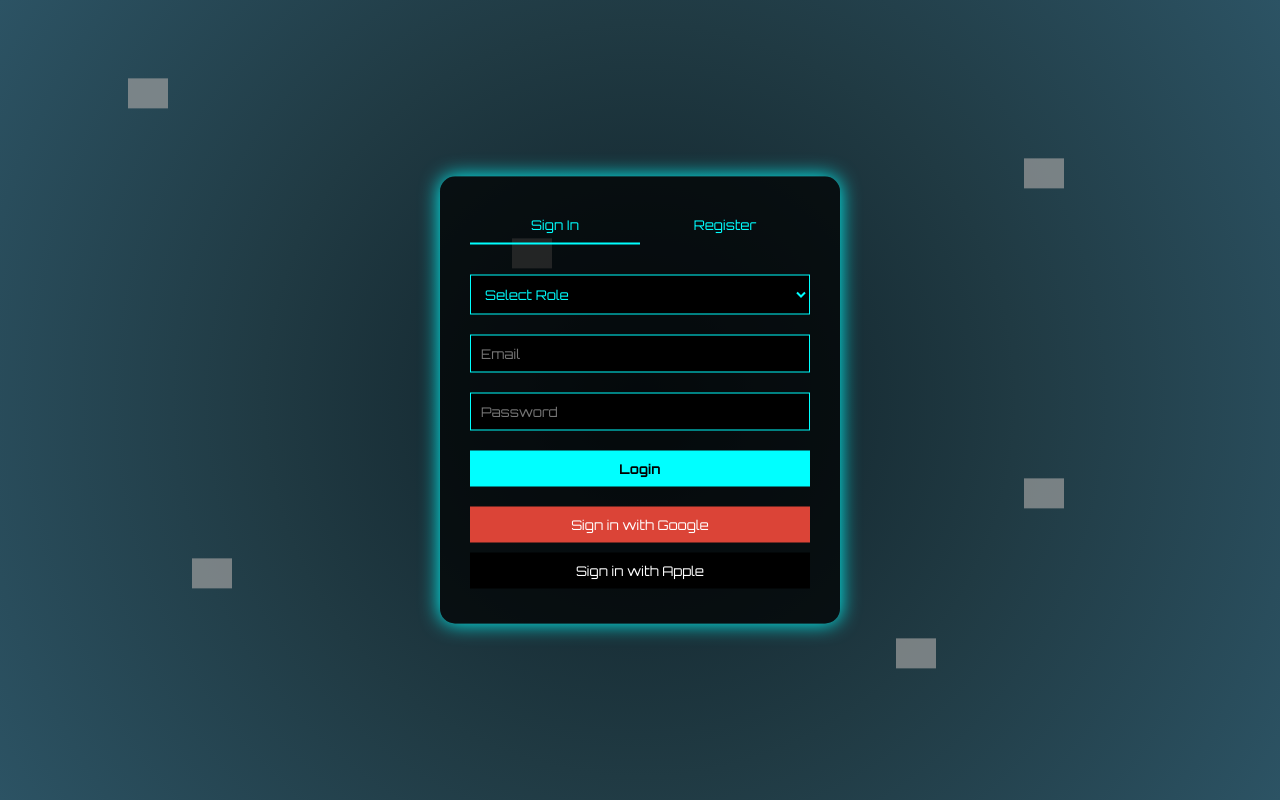
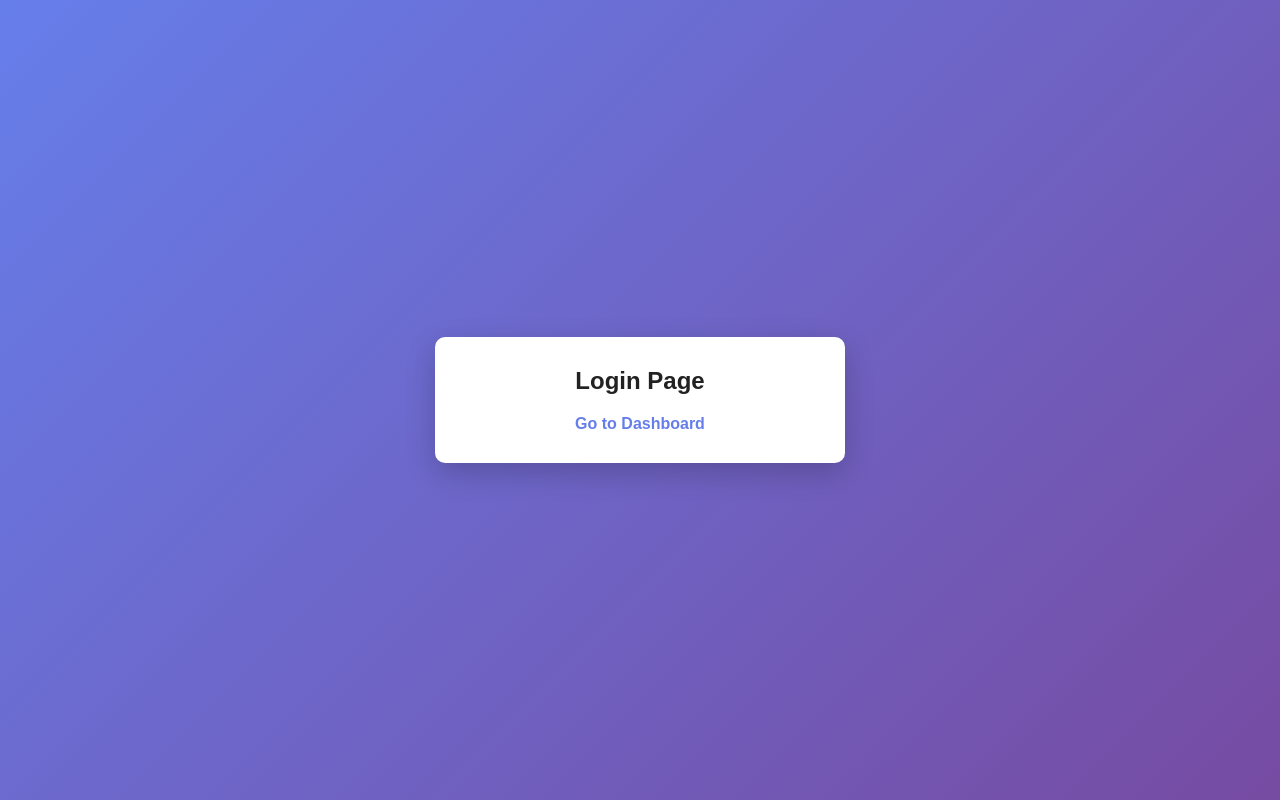
Before and after one commit to Antinshijo/cnn-blockchain, a Flask app: page / in a window 1280 px wide. Run offline with Flask 3, Linux system fonts and the light colour scheme; grey boxes are pictures that could not be loaded.

Commit message:
dashboard

```diff
--- a/templates/login.html
+++ b/templates/login.html
@@ -1,172 +1,52 @@
 <!DOCTYPE html>
-<html lang="en">
+<html>
 <head>
-<meta charset="UTF-8">
+<title>Login</title>
 <meta name="viewport" content="width=device-width, initial-scale=1.0">
-<title>Cyber Auth</title>
-<link href="https://fonts.googleapis.com/css2?family=Orbitron:wght@400;700&display=swap" rel="stylesheet">
+
 <style>
-*{margin:0;padding:0;box-sizing:border-box;font-family:'Orbitron',sans-serif}
 body{
+  margin:0;
   height:100vh;
-  background: radial-gradient(circle at center,#0f2027,#203a43,#2c5364);
-  overflow:hidden;
-  color:#0ff;
+  display:flex;
+  justify-content:center;
+  align-items:center;
+  background:linear-gradient(135deg,#667eea,#764ba2);
+  font-family:Arial, sans-serif;
 }
-.container{
-  position:relative;
-  z-index:2;
-  width:400px;
-  margin:auto;
-  top:50%;
-  transform:translateY(-50%);
+
+.box{
+  background:white;
+  width:350px;
   padding:30px;
-  border-radius:15px;
-  background:rgba(0,0,0,0.7);
-  box-shadow:0 0 20px #0ff;
+  border-radius:10px;
+  text-align:center;
+  box-shadow:0 10px 30px rgba(0,0,0,0.2);
 }
-.tabs{
-  display:flex;
-  justify-content:space-between;
-  margin-bottom:20px;
+
+h2{
+  margin-top:0;
+  color:#222;
 }
-.tabs button{
-  flex:1;
-  padding:10px;
-  border:none;
-  background:transparent;
-  color:#0ff;
-  cursor:pointer;
-  border-bottom:2px solid transparent;
+
+a{
+  color:#667eea;
+  text-decoration:none;
+  font-weight:bold;
 }
-.tabs button.active{border-color:#0ff}
-.form{display:none}
-.form.active{display:block}
-input,select{
-  width:100%;
-  margin:10px 0;
-  padding:10px;
-  background:black;
-  border:1px solid #0ff;
-  color:#0ff;
-}
-button.submit{
-  width:100%;
-  padding:10px;
-  background:#0ff;
-  border:none;
-  color:black;
-  font-weight:bold;
-  cursor:pointer;
-  margin-top:10px;
-}
-.social{
-  margin-top:15px;
-}
-.social button{
-  width:100%;
-  margin:5px 0;
-  padding:10px;
-  border:none;
-  cursor:pointer;
-}
-.google{background:#db4437;color:white}
-.apple{background:black;color:white;border:1px solid white}
-/* Floating Icons */
-.icon{
-  position:absolute;
-  width:40px;
-  animation:float 6s infinite ease-in-out;
-  opacity:0.7;
-}
-@keyframes float{
-  0%{transform:translateY(0px)}
-  50%{transform:translateY(-20px)}
-  100%{transform:translateY(0px)}
+
+a:hover{
+  text-decoration:underline;
 }
 </style>
 </head>
+
 <body>
 
-<!-- Floating Icons -->
-<img src="https://cdn-icons-png.flaticon.com/512/2091/2091665.png" class="icon" style="top:10%;left:10%">
-<img src="https://cdn-icons-png.flaticon.com/512/2721/2721291.png" class="icon" style="top:20%;left:80%">
-<img src="https://cdn-icons-png.flaticon.com/512/3064/3064197.png" class="icon" style="top:70%;left:15%">
-<img src="https://cdn-icons-png.flaticon.com/512/906/906175.png" class="icon" style="top:80%;left:70%">
-<img src="https://cdn-icons-png.flaticon.com/512/833/833472.png" class="icon" style="top:50%;left:50%">
-<img src="https://cdn-icons-png.flaticon.com/512/2942/2942813.png" class="icon" style="top:30%;left:40%">
-<img src="https://cdn-icons-png.flaticon.com/512/1533/1533913.png" class="icon" style="top:60%;left:80%">
-
-<div class="container">
-  <div class="tabs">
-    <button id="loginTab" class="active">Sign In</button>
-    <button id="registerTab">Register</button>
-  </div>
-
-  <!-- Login -->
-  <div id="loginForm" class="form active">
-    <select>
-      <option>Select Role</option>
-      <option>Stakeholder</option>
-      <option>Customer</option>
-      <option>Receiver</option>
-    </select>
-    <input type="email" placeholder="Email">
-    <input type="password" placeholder="Password">
-    <button class="submit">Login</button>
-
-    <div class="social">
-      <button class="google" onclick="googleSignIn()">Sign in with Google</button>
-      <button class="apple">Sign in with Apple</button>
-    </div>
-  </div>
-
-  <!-- Register -->
-  <div id="registerForm" class="form">
-    <select>
-      <option>Select Role</option>
-      <option>Stakeholder</option>
-      <option>Customer</option>
-      <option>Receiver</option>
-    </select>
-    <input type="text" placeholder="Full Name">
-    <input type="email" placeholder="Email">
-    <input type="password" placeholder="Password">
-    <button class="submit">Register</button>
-
-    <div class="social">
-      <button class="google" onclick="googleSignIn()">Sign up with Google</button>
-      <button class="apple">Sign up with Apple</button>
-    </div>
-  </div>
+<div class="box">
+  <h2>Login Page</h2>
+  <a href="/dashboard">Go to Dashboard</a>
 </div>
-
-<script>
-// Tab switch
-const loginTab = document.getElementById('loginTab');
-const registerTab = document.getElementById('registerTab');
-const loginForm = document.getElementById('loginForm');
-const registerForm = document.getElementById('registerForm');
-
-loginTab.onclick = () => {
-  loginTab.classList.add('active');
-  registerTab.classList.remove('active');
-  loginForm.classList.add('active');
-  registerForm.classList.remove('active');
-};
-
-registerTab.onclick = () => {
-  registerTab.classList.add('active');
-  loginTab.classList.remove('active');
-  registerForm.classList.add('active');
-  loginForm.classList.remove('active');
-};
-
-// Google Auth (Real Implementation Required Backend)
-function googleSignIn(){
-  alert("Integrate Firebase or OAuth 2.0 for real Google Sign-In");
-}
-</script>
 
 </body>
 </html>
```
